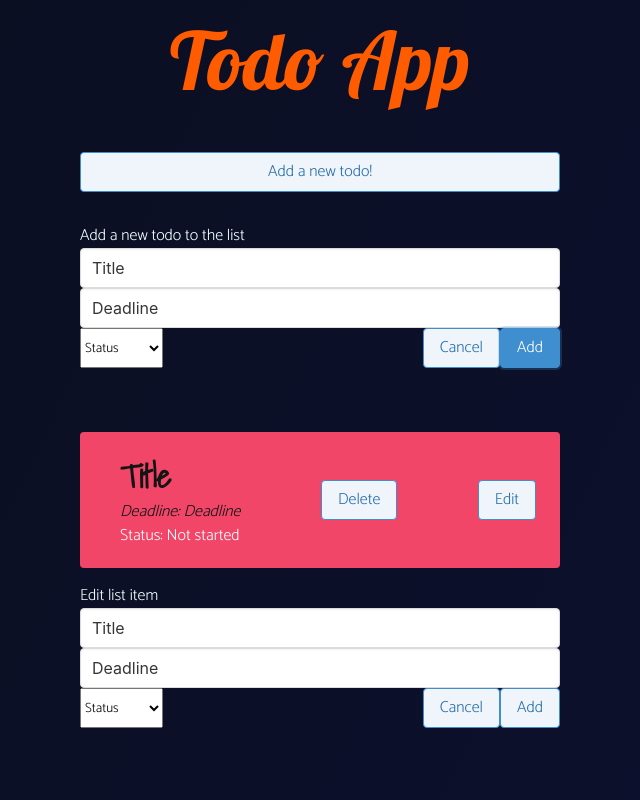
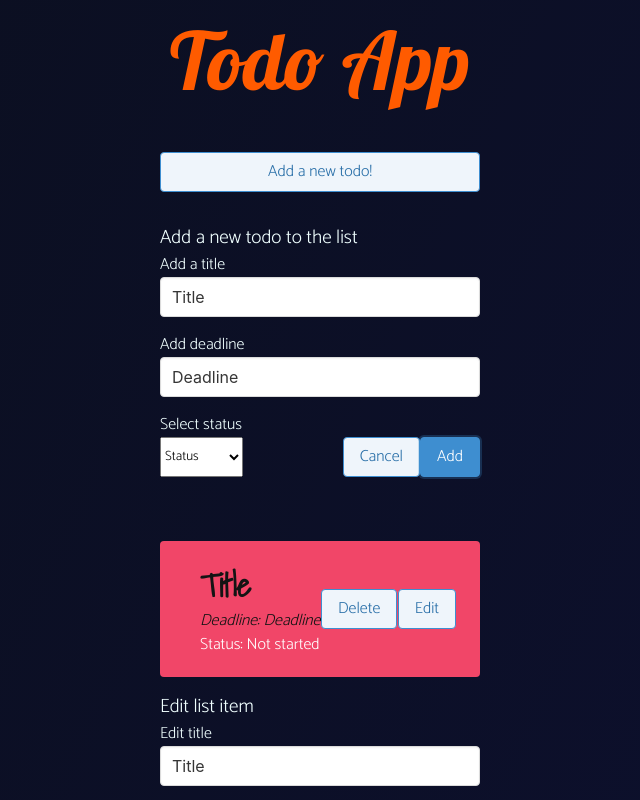
Before and after one commit to miklosoravecz/todoApp, a React (Create React App) app: page / in a window 1280 px wide. Both pictures are taken after a click on the button "Add". Shown: the top 800 px of the page, without its empty margins (320-960 px from the left). Built offline with nearby package versions, Linux system fonts and the light colour scheme.

Commit message:
titles added

```diff
--- a/src/components/Form/Form.css
+++ b/src/components/Form/Form.css
@@ -3,6 +3,10 @@
 	min-width: 320px;
 	max-width: 480px;
 	margin-bottom: 2rem;
+}
+
+.form-input {
+	margin-bottom: 1rem;
 }
 
 .form-select {
--- a/src/components/Form/index.js
+++ b/src/components/Form/index.js
@@ -32,22 +32,25 @@ export const Form = props => {
 
 	return (
 		<form className="form">
+			<h3>Add a title</h3>
 			<input
 				type="text"
 				id="title"
-				className="input"
+				className="input form-input"
 				name="Title"
 				value={title}
 				onChange={handleTitleChange}
 			/>
+			<h3>Add deadline</h3>
 			<input
 				type="text"
 				id="deadline"
-				className="input"
+				className="input form-input"
 				name="Deadline"
 				value={deadline}
 				onChange={handleDeadlineChange}
 			/>
+			<h3>Select status</h3>
 			<div className="form-buttons">
 				<select
 					className="form-select"
--- a/src/components/FormEdit/FormEdit.css
+++ b/src/components/FormEdit/FormEdit.css
@@ -3,6 +3,10 @@
 	min-width: 320px;
 	max-width: 480px;
 	margin-bottom: 2rem;
+}
+
+.form-edit-input {
+	margin-bottom: 1rem;
 }
 
 .form-edit-select {
--- a/src/components/FormEdit/index.js
+++ b/src/components/FormEdit/index.js
@@ -34,22 +34,25 @@ export const FormEdit = props => {
 
 	return (
 		<form className="form-edit">
+			<h3>Edit title</h3>
 			<input
 				type="text"
 				id="title"
-				className="input"
+				className="input form-edit-input"
 				name="Title"
 				value={title}
 				onChange={handleTitleChange}
 			/>
+			<h3>Edit deadline</h3>
 			<input
 				type="text"
 				id="deadline"
-				className="input"
+				className="input form-edit-input"
 				name="Deadline"
 				value={deadline}
 				onChange={handleDeadlineChange}
 			/>
+			<h3>Select status</h3>
 			<div className="form-edit-buttons">
 				<select
 					className="form-edit-select"
--- a/src/components/Modal/Modal.css
+++ b/src/components/Modal/Modal.css
@@ -1,3 +1,4 @@
 .form-title {
 	font-family: var(--text-font);
+	font-size: larger;
 }
--- a/src/components/ModalEdit/ModalEdit.css
+++ b/src/components/ModalEdit/ModalEdit.css
@@ -1,3 +1,4 @@
 .form-title {
 	font-family: var(--text-font);
+	font-size: larger;
 }
```
